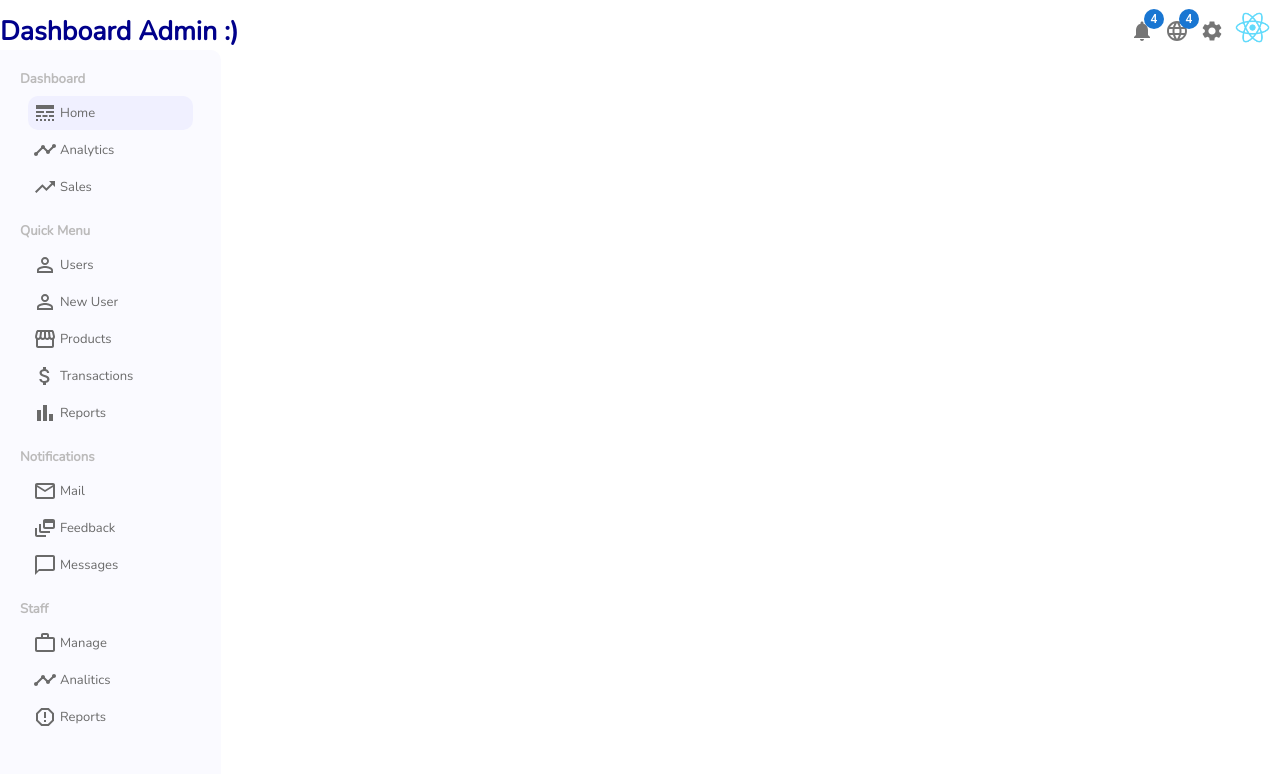
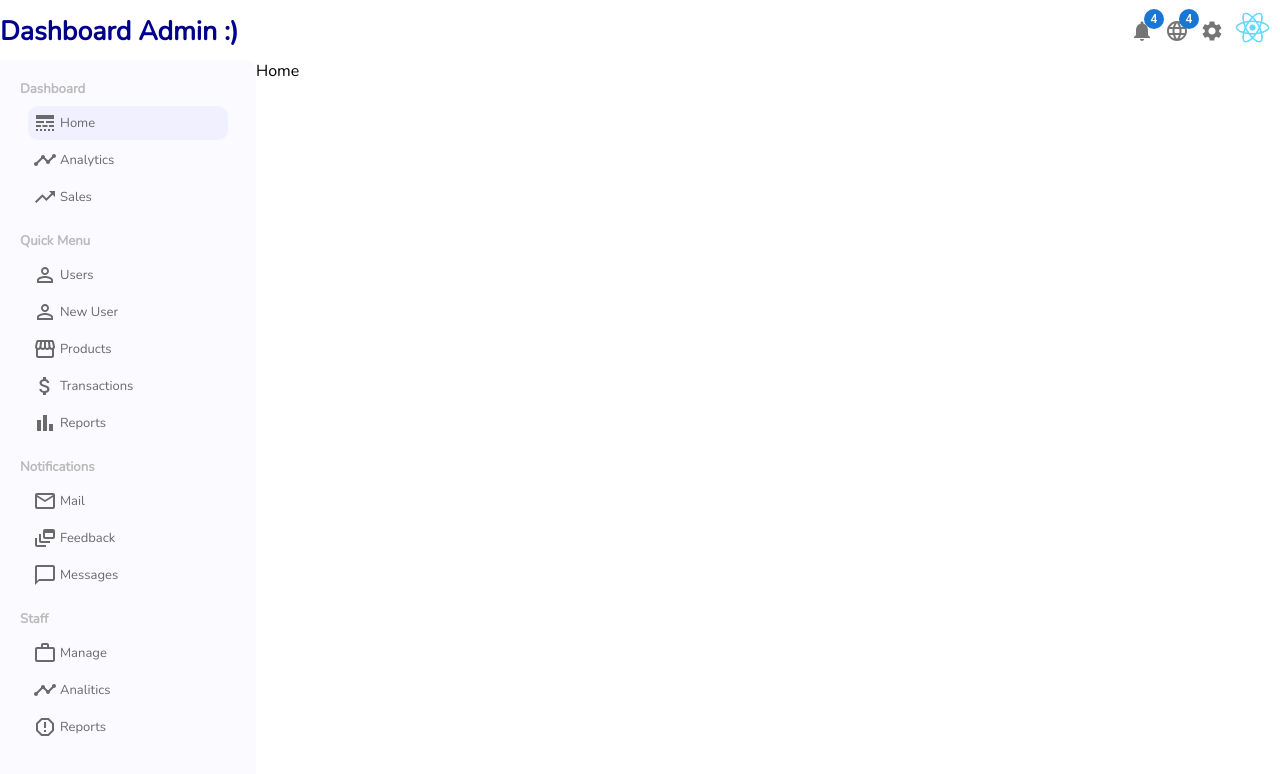
Before and after one commit to AmirHosein-Zare/Dashboard, a React (Create React App) app: page / in a window 1280 px wide. Shown: the top 774 px of the page. Built offline with nearby package versions, Linux system fonts and the light colour scheme.

Commit message:
finish sidebar

```diff
--- a/src/components/Sidebar/Sidebar.css
+++ b/src/components/Sidebar/Sidebar.css
@@ -2,7 +2,7 @@
     height: calc(100vh - 50px);
     background-color: rgb(250, 250, 255);
     top: 50px;
-    position: fixed;
+    position: sticky;
     border-top-right-radius: 10px;
 }
 .sidebarwrapper{
--- a/src/components/Sidebar/Sidebar.jsx
+++ b/src/components/Sidebar/Sidebar.jsx
@@ -12,6 +12,7 @@
 import ChatBubbleOutlineIcon from '@mui/icons-material/ChatBubbleOutline';
 import WorkOutlineIcon from '@mui/icons-material/WorkOutline';
 import ReportGmailerrorredIcon from '@mui/icons-material/ReportGmailerrorred';
+import { Link } from 'react-router-dom';
 
 export default function Sidebar() {
   return (
@@ -20,10 +21,12 @@
             <div className="sidebarMenu">
                 <h5 className="sidebarTitle">Dashboard</h5>
                 <ul className="sidebarList">
+                    <Link to='/' className='link'>
                         <li className="sidebarItem active">
                             <LineStyleIcon className='sidebarIcon'/>
                             Home
                         </li>
+                    </Link>
                     <li className="sidebarItem">
                         <TimelineIcon className='sidebarIcon'/>
                         Analytics
@@ -37,18 +40,24 @@
             <div className="sidebarMenu">
                 <h5 className="sidebarTitle">Quick Menu</h5>
                 <ul className="sidebarList">
+                    <Link to='/users' className='link'>
                         <li className="sidebarItem">
                             <PermIdentityIcon className='sidebarIcon'/>
                             Users
                         </li>
+                    </Link>
+                    <Link to='/newuser' className='link'>
                         <li className="sidebarItem">
                             <PermIdentityIcon className='sidebarIcon'/>
                             New User
                         </li>
+                    </Link>
+                    <Link to='/products' className='link'>
                         <li className="sidebarItem">
                             <StorefrontIcon className='sidebarIcon'/>
                             Products
                         </li>
+                    </Link>
                     <li className="sidebarItem">
                         <AttachMoneyIcon className='sidebarIcon'/>
                         Transactions
--- a/src/components/Topbar/Topbar.css
+++ b/src/components/Topbar/Topbar.css
@@ -7,7 +7,7 @@
     width: 100%;
     height: 50px;
     background-color: white;
-    position: fixed;
+    position: sticky;
     top: 0px;
     z-index: 999;
 }
```
Lines whose indentation alone changed are shown as unchanged.
